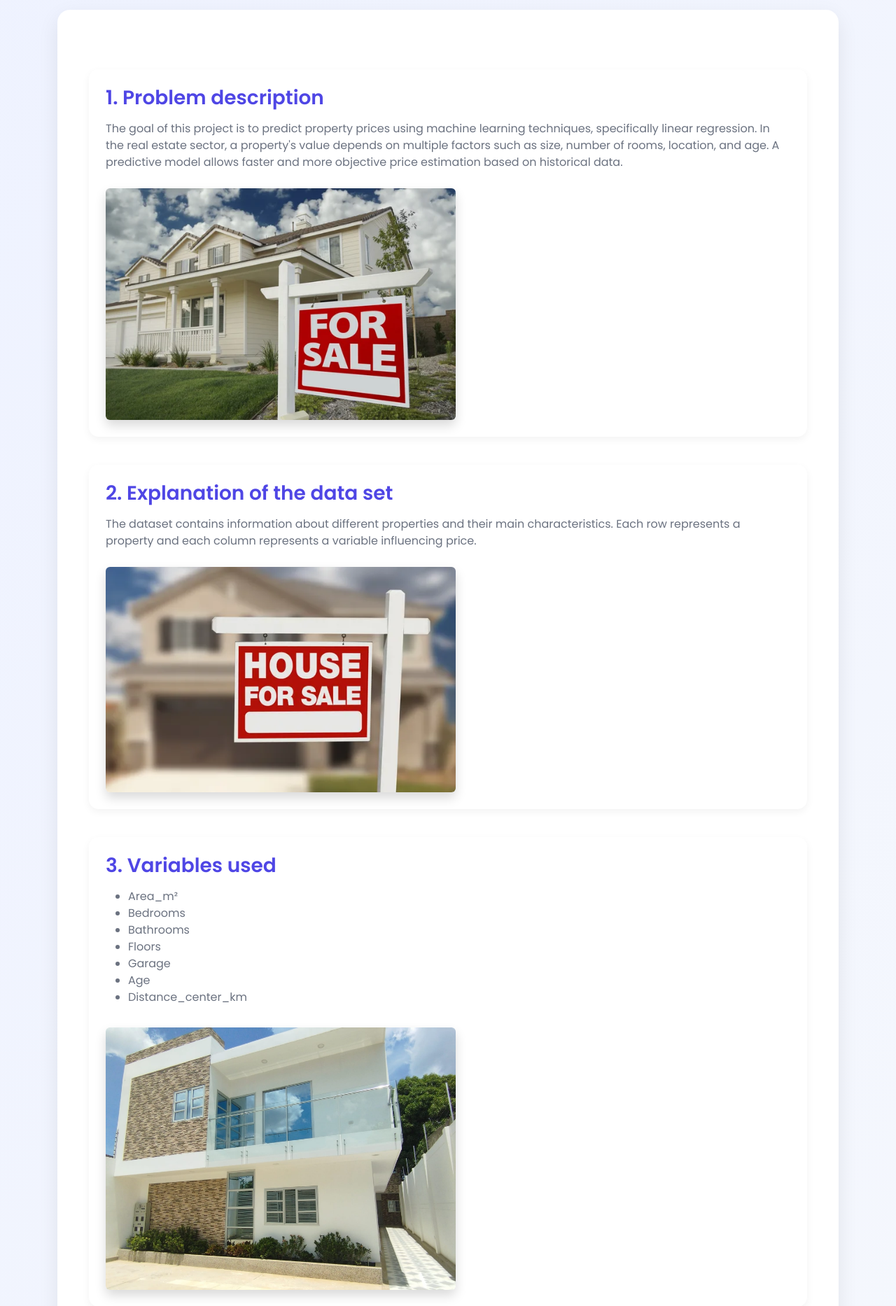
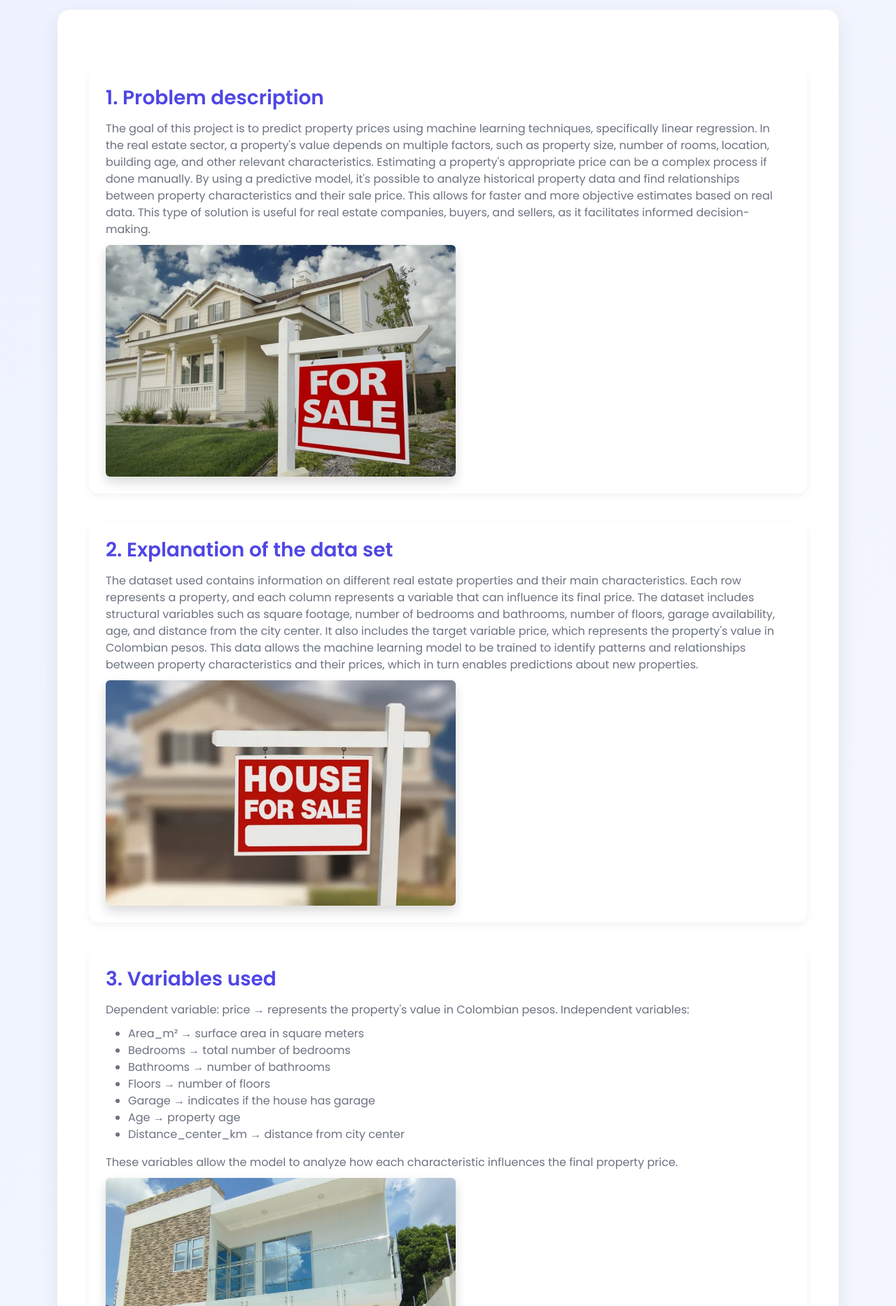
Before and after one commit to camadelca90/machine-learning, a Flask app: page /application_linear in a window 1280 px wide. Shown: the part 274-2140 px from the top of the page at 70% size. Run offline with Flask 3, Linux system fonts and the light colour scheme; parts of the project's set-up code (start-up, migrations or seed data) failed here and were passed over.

Commit message:
Content is added to the application page

```diff
--- a/templates/linear_regre_app.html
+++ b/templates/linear_regre_app.html
@@ -7,9 +7,9 @@
 <meta name="viewport" content="width=device-width, initial-scale=1">
 
 <title>House Price Prediction</title>
+
 <link href="https://cdn.jsdelivr.net/npm/bootstrap@5.3.3/dist/css/bootstrap.min.css" rel="stylesheet">
-<link rel="preconnect" href="https://fonts.googleapis.com">
-<link rel="preconnect" href="https://fonts.gstatic.com" crossorigin>
+
 <link href="https://fonts.googleapis.com/css2?family=Poppins:wght@300;400;500;600;700;800&display=swap" rel="stylesheet">
 
 <style>
@@ -102,16 +102,13 @@ label{
 margin-bottom:5px;
 }
 
-img{
-    margin-top:15px;
-}
-
 </style>
 
 </head>
 
 
 <body>
+
 {% include 'bar.html' %}
 
 <header class="container-fluid">
@@ -132,8 +129,15 @@ img{
 
 <p class="subtitle">
 The goal of this project is to predict property prices using machine learning techniques, specifically linear regression.
-In the real estate sector, a property's value depends on multiple factors such as size, number of rooms, location, and age.
-A predictive model allows faster and more objective price estimation based on historical data.
+In the real estate sector, a property's value depends on multiple factors, such as property size, number of rooms, location,
+building age, and other relevant characteristics.
+
+Estimating a property's appropriate price can be a complex process if done manually.
+By using a predictive model, it's possible to analyze historical property data and find relationships between property characteristics and their sale price.
+
+This allows for faster and more objective estimates based on real data.
+This type of solution is useful for real estate companies, buyers, and sellers,
+as it facilitates informed decision-making.
 </p>
 
 <img src="{{ url_for('static', filename='images/image22.jpg') }}"
@@ -149,8 +153,18 @@ style="max-width:500px;">
 <h3 class="title">2. Explanation of the data set</h3>
 
 <p class="subtitle">
-The dataset contains information about different properties and their main characteristics.
-Each row represents a property and each column represents a variable influencing price.
+The dataset used contains information on different real estate properties and their main characteristics.
+Each row represents a property, and each column represents a variable that can influence its final price.
+
+The dataset includes structural variables such as square footage, number of bedrooms and bathrooms,
+number of floors, garage availability, age, and distance from the city center.
+
+It also includes the target variable price,
+which represents the property's value in Colombian pesos.
+
+This data allows the machine learning model to be trained to identify patterns and relationships
+between property characteristics and their prices,
+which in turn enables predictions about new properties.
 </p>
 
 <img src="{{ url_for('static', filename='images/image23.jpg') }}"
@@ -165,15 +179,28 @@ style="max-width:500px;">
 
 <h3 class="title">3. Variables used</h3>
 
+<p class="subtitle">
+
+Dependent variable:
+price → represents the property's value in Colombian pesos.
+
+Independent variables:
+
+</p>
+
 <ul>
-<li>Area_m²</li>
-<li>Bedrooms</li>
-<li>Bathrooms</li>
-<li>Floors</li>
-<li>Garage</li>
-<li>Age</li>
-<li>Distance_center_km</li>
+<li>Area_m² → surface area in square meters</li>
+<li>Bedrooms → total number of bedrooms</li>
+<li>Bathrooms → number of bathrooms</li>
+<li>Floors → number of floors</li>
+<li>Garage → indicates if the house has garage</li>
+<li>Age → property age</li>
+<li>Distance_center_km → distance from city center</li>
 </ul>
+
+<p class="subtitle">
+These variables allow the model to analyze how each characteristic influences the final property price.
+</p>
 
 <img src="{{ url_for('static', filename='images/image24.png') }}"
 class="img-fluid rounded shadow"
@@ -188,8 +215,23 @@ style="max-width:500px;">
 <h3 class="title">4. Data preparation</h3>
 
 <p class="subtitle">
-Data was loaded using pandas and separated into input variables and target variable.
-Then the linear regression model was trained using scikit-learn.
+
+Before training the machine learning model,
+the dataset had to be prepared.
+
+First, the file containing the housing information was loaded using the pandas library.
+
+Then, the independent variables were separated from the dependent variable (price).
+
+After organizing the data,
+the linear regression model was trained using scikit-learn.
+
+The model analyzes the relationship between the input variables and the housing price
+to find a mathematical function that allows predictions.
+
+Data preparation is a fundamental step in machine learning
+because it ensures the information is correctly structured.
+
 </p>
 
 <img src="{{ url_for('static', filename='images/image25.jpg') }}"
@@ -205,7 +247,15 @@ style="max-width:500px;">
 <h3 class="title">5. Regression graph</h3>
 
 <p class="subtitle">
-The graph shows the relationship between area and price.
+
+The regression graph shows the relationship between one independent variable and the price.
+
+In this case,
+we observe how the area of the house influences the final value.
+
+Generally,
+larger houses tend to have higher prices.
+
 </p>
 
 <img src="{{ url_for('static', filename='images/image21.png') }}"
@@ -221,8 +271,21 @@ style="max-width:800px;">
 <h3 class="title">6. Interpretation of results</h3>
 
 <p class="subtitle">
-The model estimates house prices based on characteristics like size, rooms, and location.
-Larger houses tend to have higher prices.
+
+The linear regression model estimates house prices based on their characteristics.
+
+After training with historical data,
+the model identifies patterns that explain how each variable affects price.
+
+For example:
+
+larger houses usually cost more,
+houses closer to the city center tend to have higher value,
+properties with garage may increase price.
+
+The prediction is not exact,
+but it provides a useful estimate for decision making in real estate.
+
 </p>
 
 <img src="{{ url_for('static', filename='images/image26.jpg') }}"
@@ -267,12 +330,12 @@ style="max-width:500px;">
 </div>
 
 <div class="col-md-4 mb-3">
-<label>Age (years)</label>
+<label>Age</label>
 <input type="number" name="antiguedad" class="form-control">
 </div>
 
 <div class="col-md-4 mb-3">
-<label>Distance to city center (km)</label>
+<label>Distance center (km)</label>
 <input type="number" name="distancia" class="form-control">
 </div>
 
@@ -304,8 +367,10 @@ Predict price
 
 
 <footer class="container-fluid">
-<p>Jendy, Anamaria, Carlos Mario</p>
+<p>Jendy, Anamaria, Carlos</p>
 </footer>
+
+
 <script src="https://cdn.jsdelivr.net/npm/bootstrap@5.3.3/dist/js/bootstrap.bundle.min.js"></script>
 
 </body>
```
Lines whose indentation alone changed are shown as unchanged.
